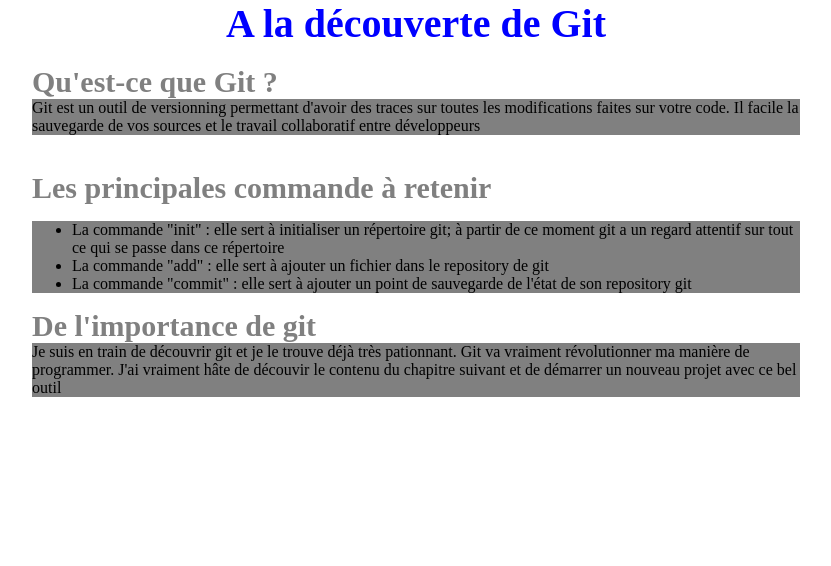
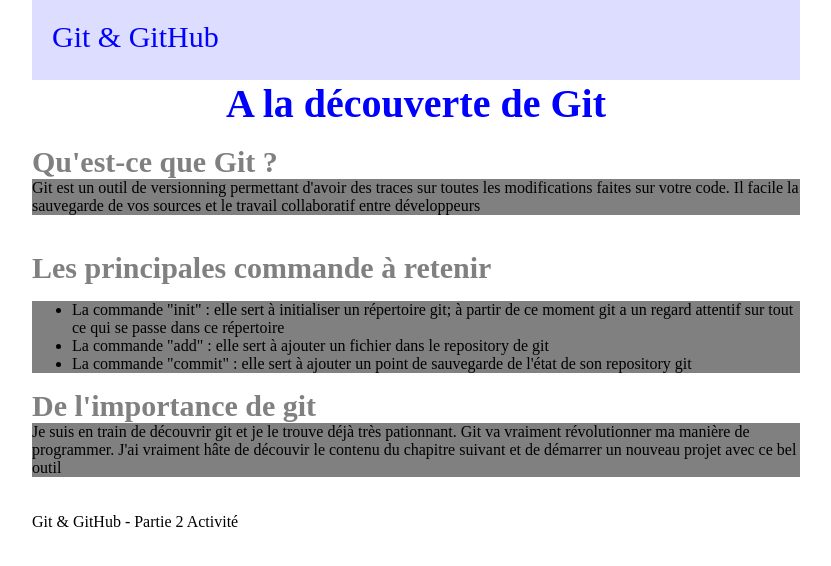
Before and after one commit to polinevol/git_activite_partie2, a plain HTML site: page index.html in a window 1280 px wide. Shown: the whole page, without its empty margins (224-1055 px from the left). Drawn offline with Linux system fonts and the light colour scheme.

```diff
--- a/index.html
+++ b/index.html
@@ -7,7 +7,7 @@
 </head>
 
 <body>
-
+<div id="entete">Git & GitHub</div>
 <div class= 'titre1'>A la découverte de Git</div> <br />
 <div class= 'titre2'>Qu'est-ce que Git ?</div>
 <div class= 'corps'> Git est un outil de versionning permettant d'avoir des traces sur toutes les modifications faites sur votre code. Il facile la sauvegarde de vos sources et le travail collaboratif entre développeurs</div><br /><br />
@@ -27,7 +27,7 @@
 </div>
 <div class= 'titre2'>De l'importance de git</div>
 <div class= 'corps'>Je suis en train de découvrir git et je le trouve déjà très pationnant. Git va vraiment révolutionner ma manière de programmer. J'ai vraiment hâte de découvir le contenu du chapitre suivant et de démarrer un nouveau projet avec ce bel outil</div><br /><br />
-
+<div id="pied">Git & GitHub - Partie 2 Activité</div>
 </body>
 </body>
 </html>
```
